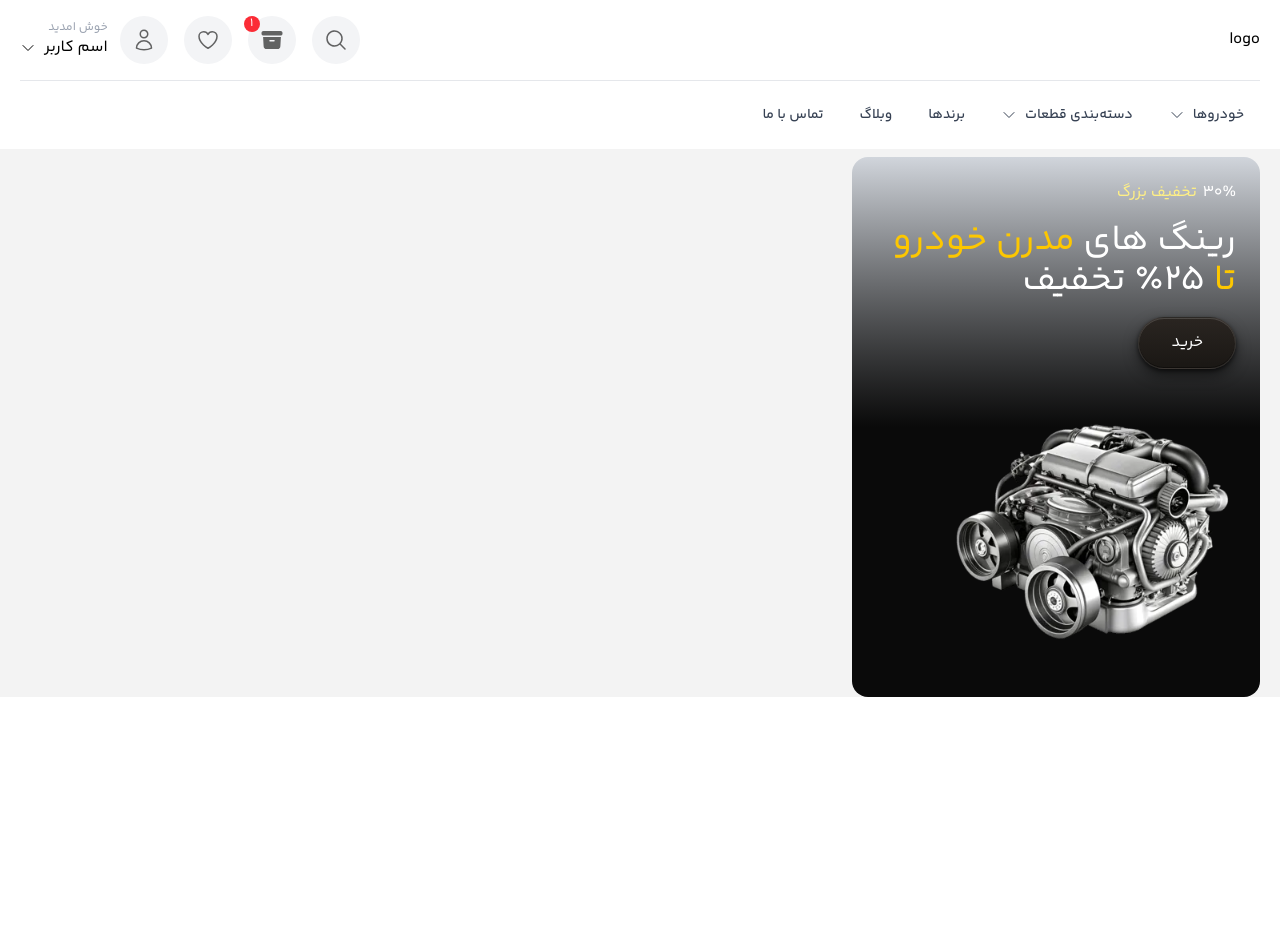
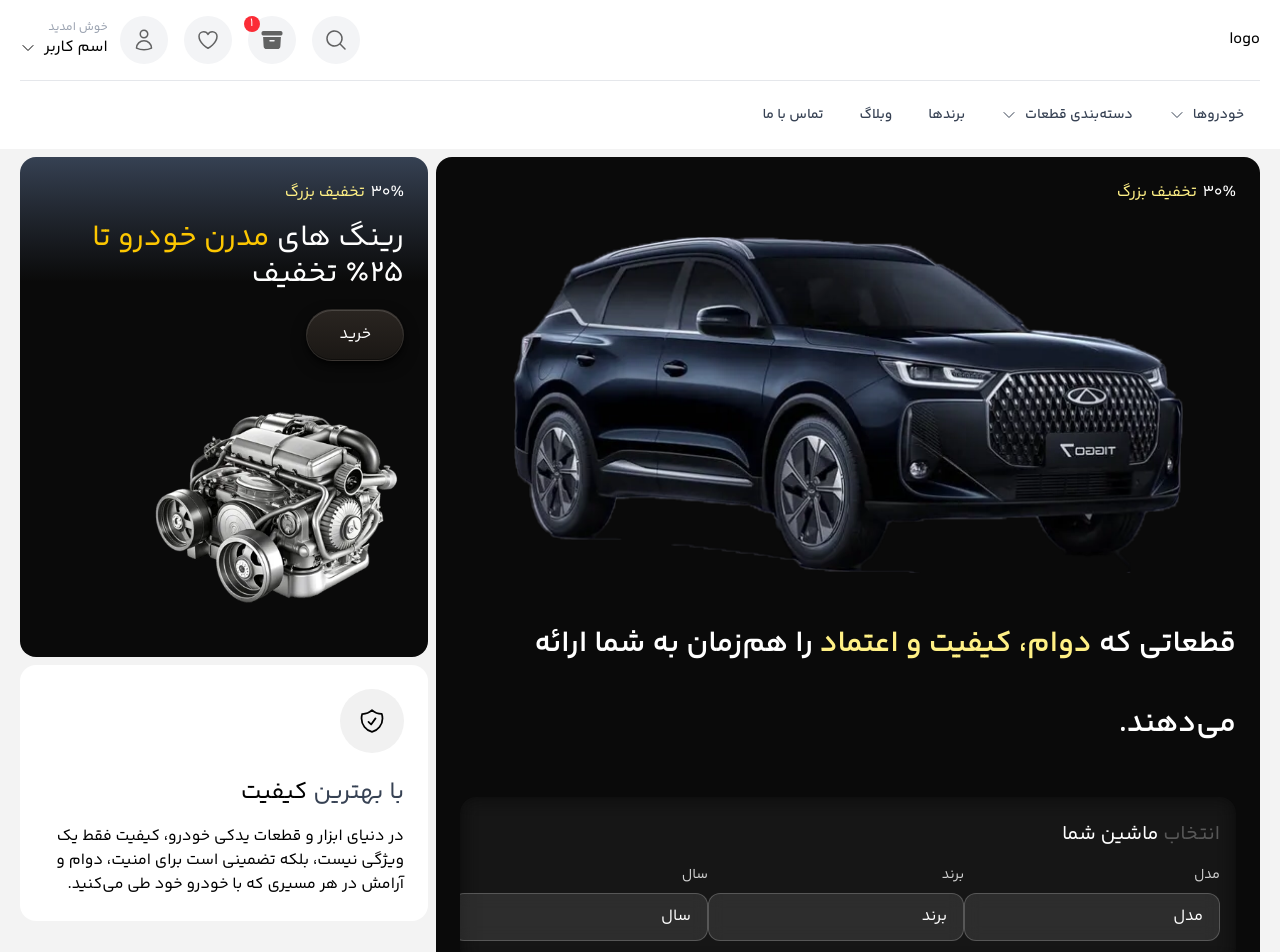
Before and after one commit to hatef-dev/car-ecommerce, a Vue app: page / in a window 1280 px wide. Shown: the top 952 px of the page. Before the commit the page ends 800 px from the top, so only its background shows below. Built offline with nearby package versions, Linux system fonts and the light colour scheme.

Commit message:
add banner

```diff
--- a/src/components/Banner.vue
+++ b/src/components/Banner.vue
@@ -1,21 +1,89 @@
 <template>
   <div class="container">
     <div class="grid grid-cols-3 gap-x-2">
+      <div class="col-span-2 flex flex-col gap-x-1 bg-[#0a0a0a] rounded-2xl p-6 gap-y-8">
+        <div class="space-x-1.5">
+          <span class="text-white">30%</span>
+          <span class="text-yellow-200">تخفیف بزرگ</span>
+        </div>
+        <div class="w-full flex justify-center items-center">
+          <img src="@/assets/carbon-black.webp" class="w-2xl rotate-y-180" alt="" />
+        </div>
+        <div class="flex flex-col gap-y-4 col-span-1">
+          <h1 class="text-white font-semibold text-3xl leading-20">
+            قطعاتی که <span class="text-yellow-200"> دوام، کیفیت و اعتماد</span> را هم‌زمان به شما
+            ارائه می‌دهند.
+          </h1>
+        </div>
+        <div class="blurred-box rounded-2xl">
+          <!--  you dont need the user-login-box html  -->
+          <div class="text-white relative z-10 flex flex-col gap-y-4 py-6 px-4">
+            <h3 class="text-xl text-white"><span class="text-[#575757]">انتخاب </span>ماشین شما</h3>
+            <div class="flex justify-between items-center">
+              <div class="flex flex-col gap-y-2">
+                <label for="car-model" class="text-white/80 text-sm"> مدل</label>
+                <select
+                  id="car-model"
+                  name="car-model"
+                  class="w-64 h-12 bg-white/10 border border-white/20 text-white rounded-xl px-4 focus:outline-none focus:ring-2 focus:ring-yellow-400/50 focus:border-yellow-400 transition-all duration-300 backdrop-blur-sm cursor-pointer appearance-none"
+                >
+                  <option value="">مدل</option>
+                </select>
+              </div>
+              <div class="flex flex-col gap-y-2">
+                <label for="car-brand" class="text-white/80 text-sm"> برند</label>
+                <select
+                  id="car-brand"
+                  name="car-brand"
+                  class="w-64 h-12 bg-white/10 border border-white/20 text-white rounded-xl px-4 focus:outline-none focus:ring-2 focus:ring-yellow-400/50 focus:border-yellow-400 transition-all duration-300 backdrop-blur-sm cursor-pointer appearance-none"
+                >
+                  <option value="">برند</option>
+                </select>
+              </div>
+              <div class="flex flex-col gap-y-2">
+                <label for="car-year" class="text-white/80 text-sm">سال </label>
+                <select
+                  id="car-year"
+                  name="car-year"
+                  class="w-64 h-12 bg-white/10 border border-white/20 text-white rounded-xl px-4 focus:outline-none focus:ring-2 focus:ring-yellow-400/50 focus:border-yellow-400 transition-all duration-300 backdrop-blur-sm cursor-pointer appearance-none"
+                >
+                  <option value="">سال</option>
+                </select>
+              </div>
+            </div>
+          </div>
+          <!--  for demo purposes only and its shit  -->
+        </div>
+      </div>
       <div class="flex flex-col gap-y-2 col-span-1">
         <div
-          class="bg-linear-to-b rounded-2xl p-6 from-0% to-50% from-gray-300 to-[#0a0a0a] flex flex-col gap-y-4 w-full"
+          class="bg-linear-to-b rounded-2xl p-6 from-0% to-25% from-gray-700 to-[#0a0a0a] flex flex-col gap-y-4 w-full"
         >
           <div class="space-x-1.5">
             <span class="text-white">30%</span>
             <span class="text-yellow-200">تخفیف بزرگ</span>
           </div>
-          <p class="text-4xl text-yellow-400">
+          <p class="text-3xl text-yellow-400">
             <span class="text-white">رینگ‌ های </span>مدرن خودرو تا
             <span class="text-white">۲۵٪ تخفیف </span>
           </p>
 
           <Button type="dark">خرید</Button>
-          <img class="w-72" :src="EnginePng" alt="" />
+          <img class="w-64" :src="EnginePng" alt="" />
+        </div>
+        <div class="rounded-2xl p-6 bg-white flex flex-col justify-between gap-y-6">
+          <div class="w-16 h-16 bg-[#f1f1f1] flex justify-center items-center rounded-full">
+            <ShieldCheckIcon class="w-7 h-7" />
+          </div>
+          <div class="flex flex-col gap-y-4">
+            <h3 class="text-black text-2xl">
+              <span class="text-gray-700"> با بهترین </span> کیفیت
+            </h3>
+            <p class="text-base text-black">
+              در دنیای ابزار و قطعات یدکی خودرو، کیفیت فقط یک ویژگی نیست، بلکه تضمینی است برای
+              امنیت، دوام و آرامش در هر مسیری که با خودرو خود طی می‌کنید.
+            </p>
+          </div>
         </div>
       </div>
     </div>
@@ -24,10 +92,12 @@
 <script>
 import EnginePng from "@/assets/carEngine.webp";
 import Button from "./Button.vue";
+import { ShieldCheckIcon } from "@heroicons/vue/24/outline";
 export default {
   name: "Banner",
   components: {
     Button,
+    ShieldCheckIcon,
   },
   computed: {
     EnginePng() {
@@ -36,3 +106,26 @@ export default {
   },
 };
 </script>
+
+<style scoped>
+.blurred-box {
+  position: relative;
+  width: 100%;
+  height: 100%;
+  background: inherit;
+  overflow: hidden;
+}
+
+.blurred-box:after {
+  content: "";
+  width: 100%;
+  height: 100%;
+  background: inherit;
+  position: absolute;
+  right: 0;
+
+  bottom: 0;
+  box-shadow: inset 0 0 0 200px rgba(255, 255, 255, 0.05);
+  filter: blur(10px);
+}
+</style>
```
Also changed, not shown: src/assets/carbon-black.webp.
